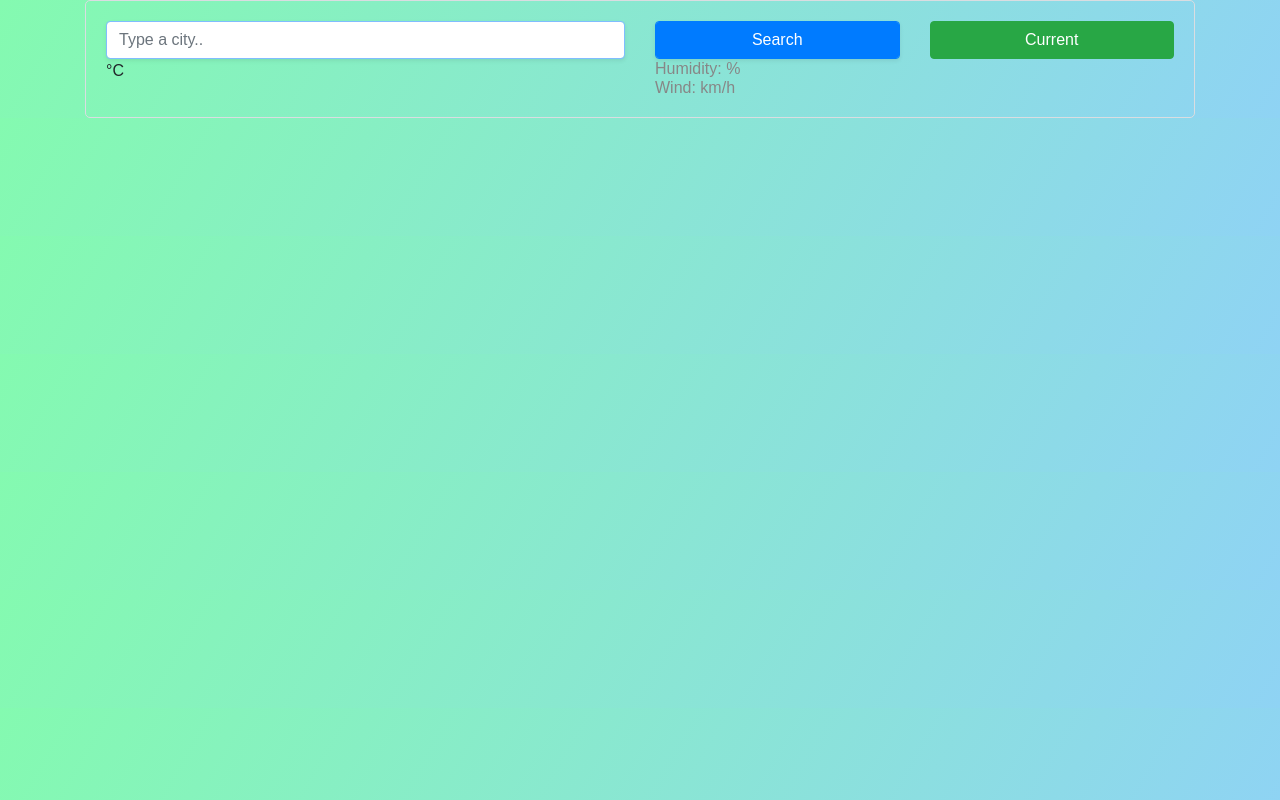
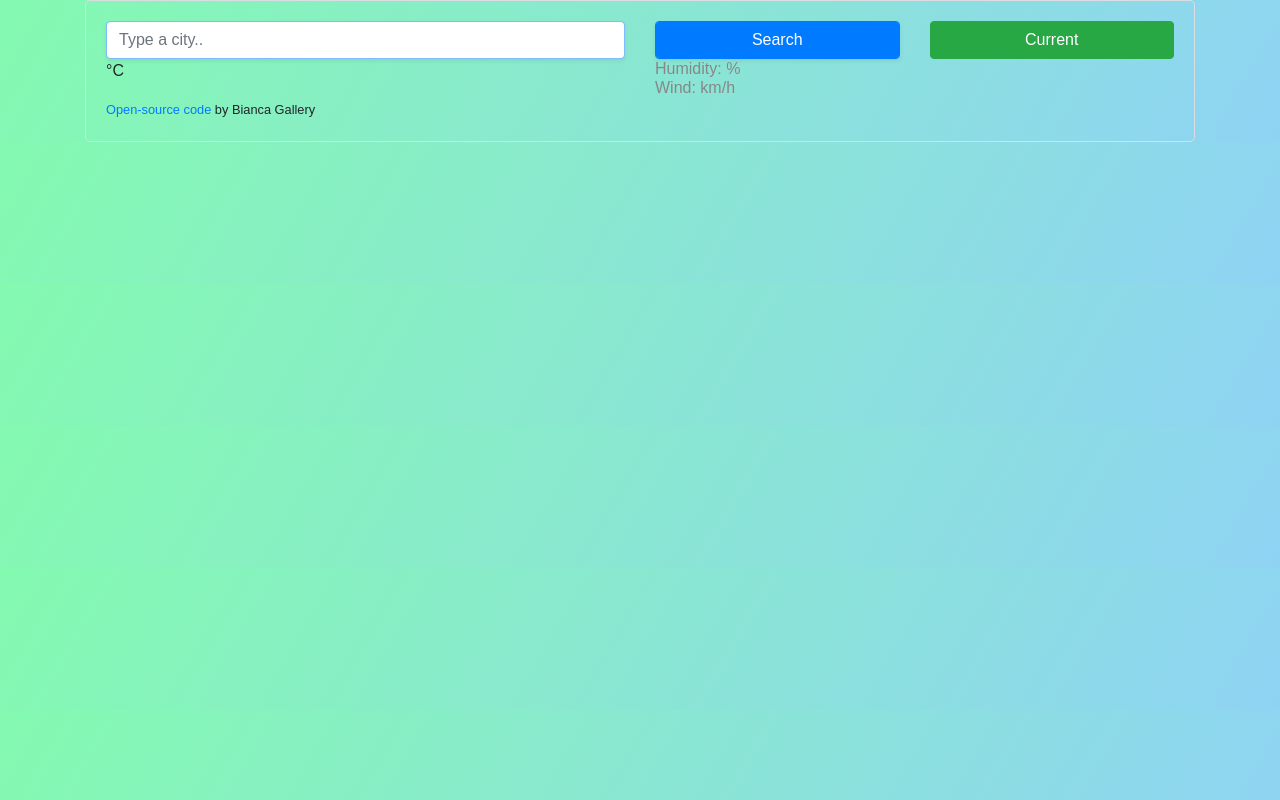
Before and after one commit to diabetesme00/vanilla-weather-app, a website built with Parcel: page index.html in a window 1280 px wide. Built offline with nearby package versions, Linux system fonts and the light colour scheme.

Commit message:
oigvwoigvneigvn

```diff
--- a/index.html
+++ b/index.html
@@ -68,6 +68,14 @@
             </ul>
           </div>
         </div>
+        <small>
+          <a
+            href="https://github.com/diabetesme00/vanilla-weather-app"
+            target="_blank"
+            >Open-source code</a
+          >
+          by Bianca Gallery
+        </small>
       </div>
     </div>
     <script src="src/index.js"></script>
```
